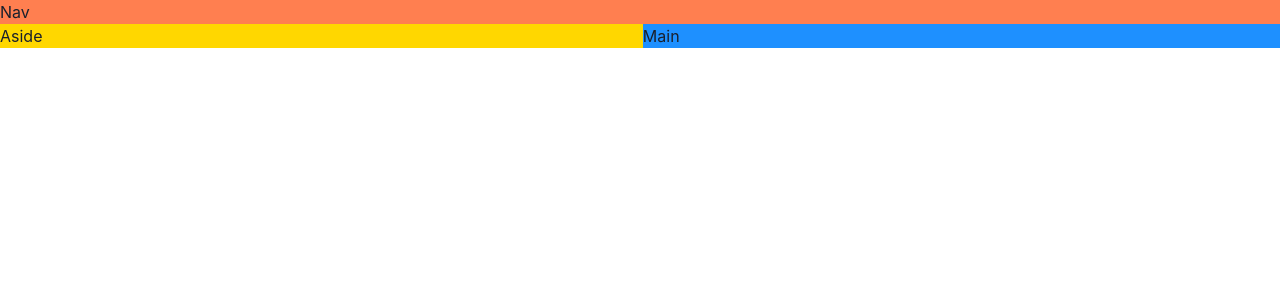
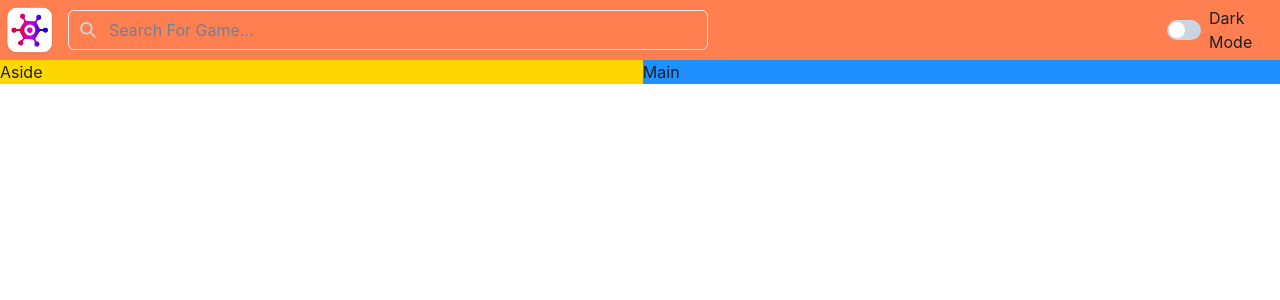
Before and after one commit to Yorbre25/gameHub, a React (Vite) app: page / in a window 1280 px wide. Shown: the top 300 px of the page. Built offline with nearby package versions, Linux system fonts and the light colour scheme.

Commit message:
build navbar

```diff
--- a/src/App.tsx
+++ b/src/App.tsx
@@ -1,5 +1,7 @@
 import "./App.css";
 import { ChakraProvider, Grid, GridItem, Show } from "@chakra-ui/react";
+// import SearchBar from "./components/SearchBar";
+import NavBar from "./components/NavBar";
 
 function App() {
   return (
@@ -10,7 +12,7 @@ function App() {
         w="100vw"
       >
         <GridItem area="nav" bg="coral">
-          Nav
+          <NavBar />
         </GridItem>
         <Show above="lg">
           <GridItem area="aside" bg="gold">
--- /dev/null
+++ b/src/components/NavBar.tsx
@@ -0,0 +1,17 @@
+import { HStack, Image, Switch, Text } from "@chakra-ui/react";
+import logo from "../assets/logo.webp";
+import SearchBar from "./SearchBar";
+
+const NavBar = () => {
+  return (
+    <HStack>
+      <Image src={logo} boxSize="60px" />
+      <SearchBar></SearchBar>
+      <Switch colorScheme=""></Switch>
+      <Text>Dark Mode</Text>
+    </HStack>
+  );
+};
+
+<HStack>Image</HStack>;
+export default NavBar;
--- a/src/components/SearchBar.tsx
+++ b/src/components/SearchBar.tsx
@@ -5,9 +5,9 @@ const SearchBar = () => {
   return (
     <InputGroup>
       <InputLeftElement pointerEvents="none">
-        <SearchIcon color="gray.300" />{" "}
+        <SearchIcon color="gray.300"></SearchIcon>
       </InputLeftElement>
-      <Input minW="lg" type="text" placeholder="Search for game..." />
+      <Input placeholder="Search For Game..." w="50vw"></Input>
     </InputGroup>
   );
 };
```
Also changed, not shown: src/assets/logo.webp (added).
